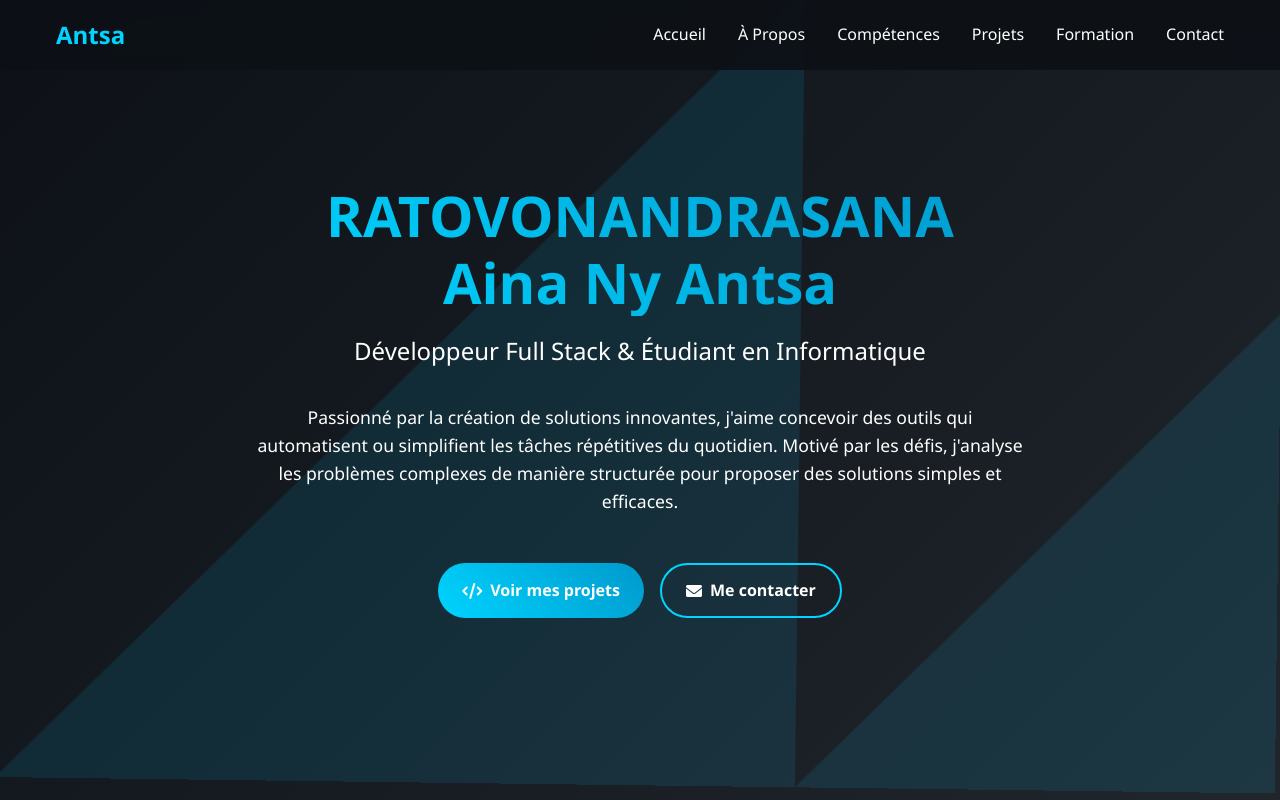
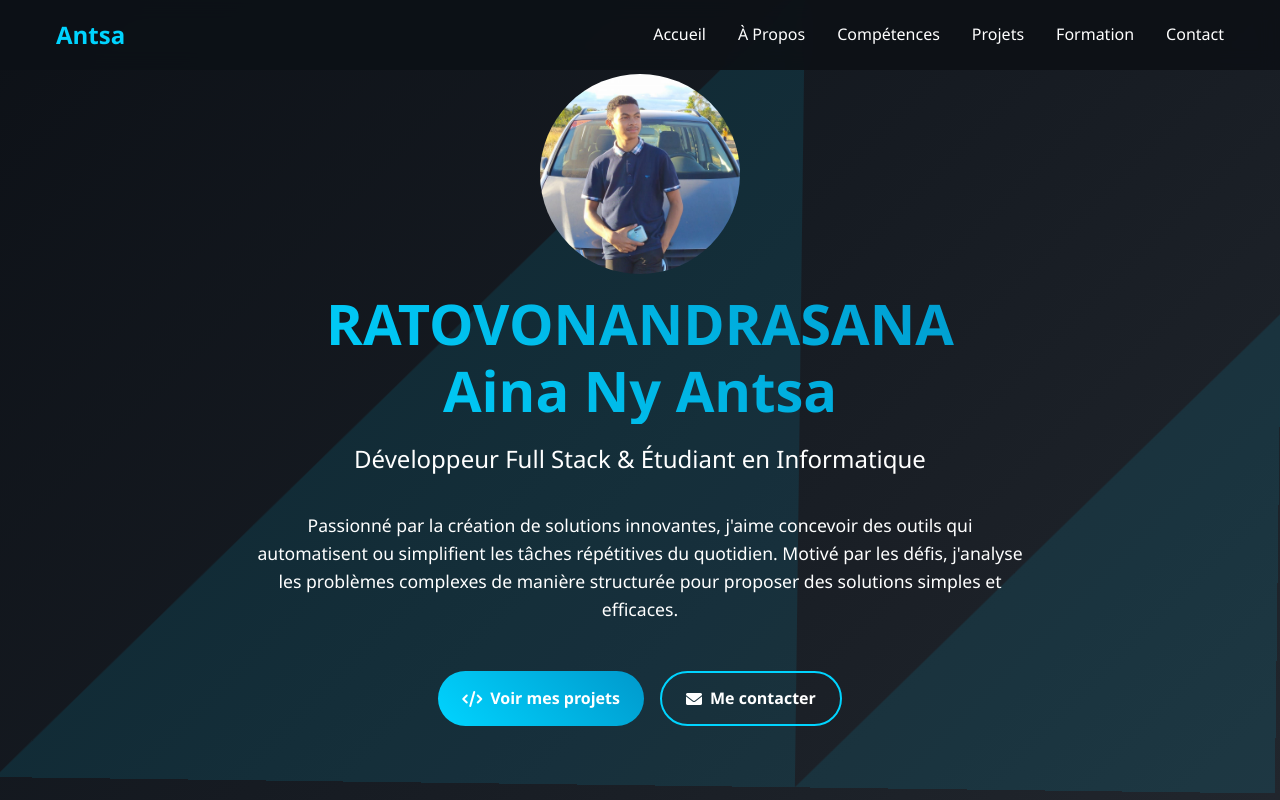
Before and after one commit to antsamadagascar/antsamadagascar.github.io, a plain HTML site: page index.html in a window 1280 px wide. Shown: the top 800 px of the page. Drawn offline with Linux system fonts and the light colour scheme.

Commit message:
fixing the profile picture

```diff
--- a/css/styles.css
+++ b/css/styles.css
@@ -134,6 +134,14 @@ body {
     max-width: 800px;
     padding: 0 1rem;
     width: 100%;
+}
+.profile-photo {
+    width: 200px;
+    height: 200px;
+    object-fit: cover;
+    border-radius: 50%;
+    display: block;
+    margin: 0 auto 1rem;
 }
 
 .hero h1 {
@@ -816,4 +824,5 @@ body {
     .skill-category {
         padding: 1rem;
     }
+
 }
--- a/index.html
+++ b/index.html
@@ -26,6 +26,7 @@
     <!-- Hero Section -->
     <section id="home" class="hero">
         <div class="hero-content">
+         <img src="assets/images/profile.jpg" alt="Photo de RATOVONANDRASANA Aina Ny Antsa" class="profile-photo">
             <h1>RATOVONANDRASANA Aina Ny Antsa</h1>
             <p class="subtitle">Développeur Full Stack & Étudiant en Informatique</p>
             <p class="description">
```
